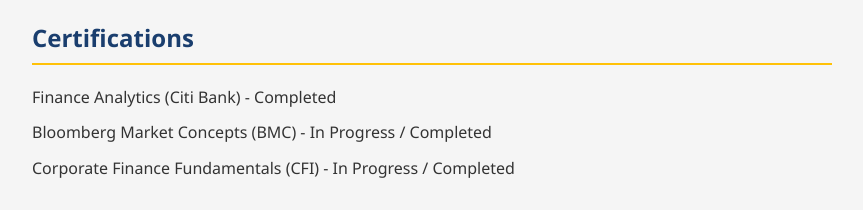
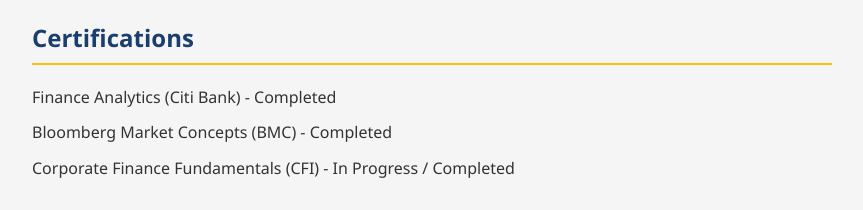
Before and after one commit to AmanVyas77/aman-vyas-portfolio, a plain HTML site: page index.html in a window 1280 px wide. Shown: the part 2080-2290 px from the top of the page, without its empty margins (208-1071 px from the left). Drawn offline with Linux system fonts and the light colour scheme.

Commit message:
Update index.html

```diff
--- a/index.html
+++ b/index.html
@@ -449,7 +449,7 @@
                 <h3 class="resume-category-title">Certifications</h3>
                 <ul class="resume-item" style="list-style-type: none; padding: 0;">
                     <li style="margin-bottom: 10px;">Finance Analytics (Citi Bank) - Completed</li>
-                    <li style="margin-bottom: 10px;">Bloomberg Market Concepts (BMC) - In Progress / Completed</li>
+                    <li style="margin-bottom: 10px;">Bloomberg Market Concepts (BMC) - Completed</li>
                     <li style="margin-bottom: 10px;">Corporate Finance Fundamentals (CFI) - In Progress / Completed</li>
                 </ul>
             </div>
```
